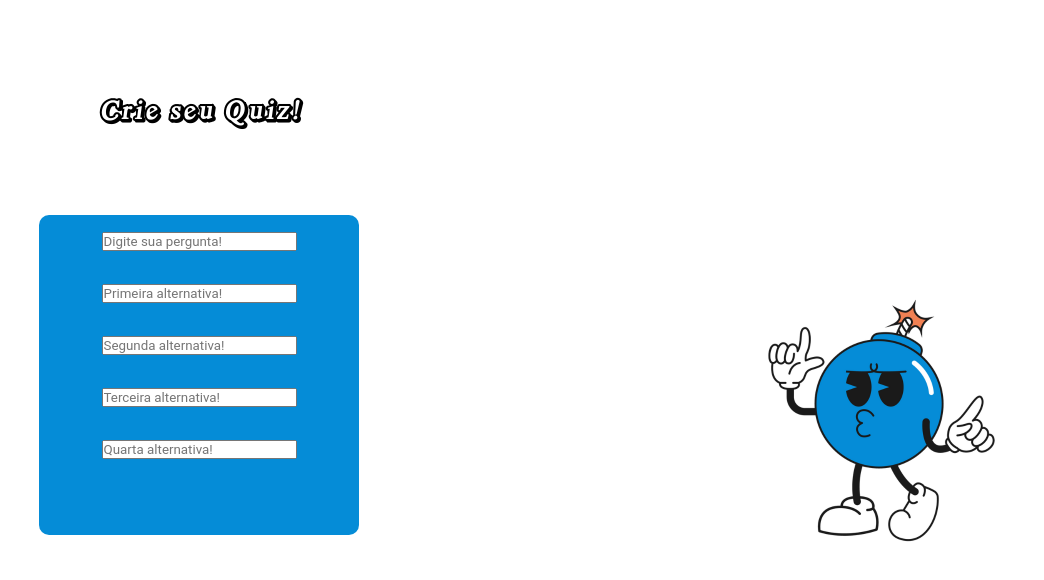
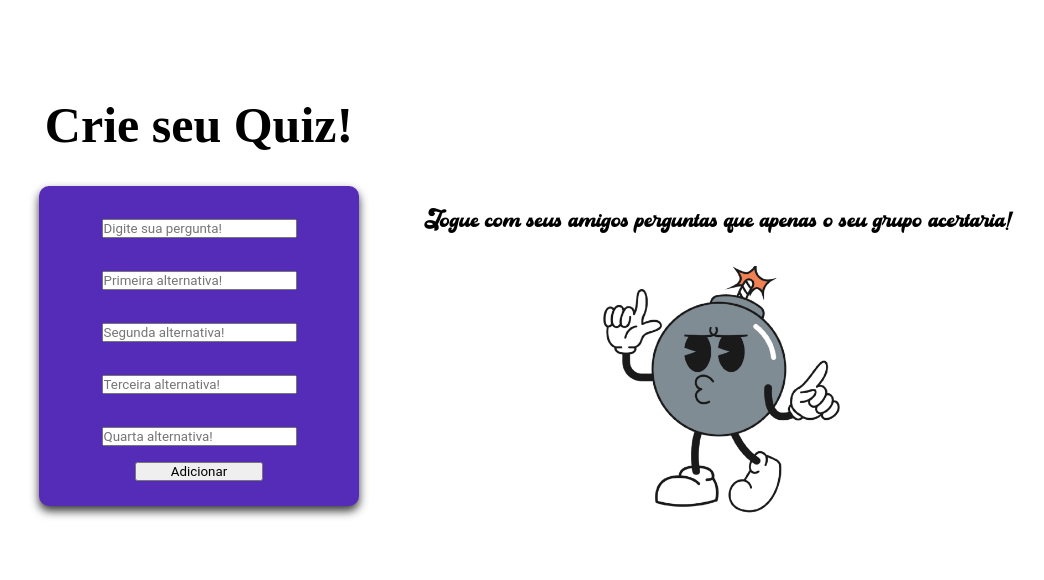
Before and after one commit to guilhermesachinelli/respondidos-front, a Next.js app: page /criarPerguntas in a window 1280 px wide. Shown: the top 580 px of the page, without its empty margins (81-1125 px from the left). Built offline with nearby package versions, Linux system fonts and the light colour scheme; a web font is replaced by a local one.

Commit message:
feature: continução da pagina de criar seu quiz

```diff
--- a/app/criarPerguntas/page.jsx
+++ b/app/criarPerguntas/page.jsx
@@ -29,8 +29,9 @@ function page() {
                 </div>
             </div>
             <div className={styles.imagem}>
-                <img src='Logo2.png' width={250} height={250}></img>
+                <img src='Logo0.png' width={250} height={250}></img>
             </div>
+            <div className={styles.texto}>Jogue com seus amigos perguntas que apenas o seu grupo acertaria!</div>
         </div>
     )
 }
--- a/app/criarPerguntas/page.module.css
+++ b/app/criarPerguntas/page.module.css
@@ -11,7 +11,8 @@
     justify-content: center;
     align-items: center;
     display: flex;
-    font-family: Acid;
+    font-family: Cotane;
+    font-size: 50px;
     margin-right: 45rem;
 }
 
@@ -22,26 +23,16 @@
     margin-right: 45rem;
     width: 20rem;
     height: 20rem;
-    margin-top: 5rem;
+    margin-top: 2rem;
     margin-bottom: 5rem;
-    background-color: #058cd7;
+    background-color: #552cb7;
     border-radius: 10px;
-
-
-}
-
-.divBotao {
-    display: flex;
-    flex-direction: column;
-    margin-right: 53rem;
-    width: 10rem;
-    margin-top: -15rem;
-    margin-bottom: -15rem;
-
+    box-shadow: 0px 5px 10px 0px rgba(0, 0, 0, 0.782);
 }
 
 .input1 {
     padding: 1rem;
+    margin-top: 1rem;
 
 
 }
@@ -72,8 +63,25 @@
 
 .imagem {
     display: flex;
-    margin-left: 40rem;
+    margin-left: 20rem;
     margin-top: -20rem;
     margin-bottom: -20rem;
 
 }
+
+.divBotao{
+    display: flex;
+    flex-direction: column;
+    width: 10vw;
+    height: 10vh;
+}
+
+.texto {
+    align-items: center;
+    padding-left: 20rem;
+    margin-top: 1rem;
+    margin-bottom: 4rem;
+    font-family:  Mainstay;
+    font-size: 20px;
+
+}
```
Also changed, not shown: public/Logo0.png (added).
